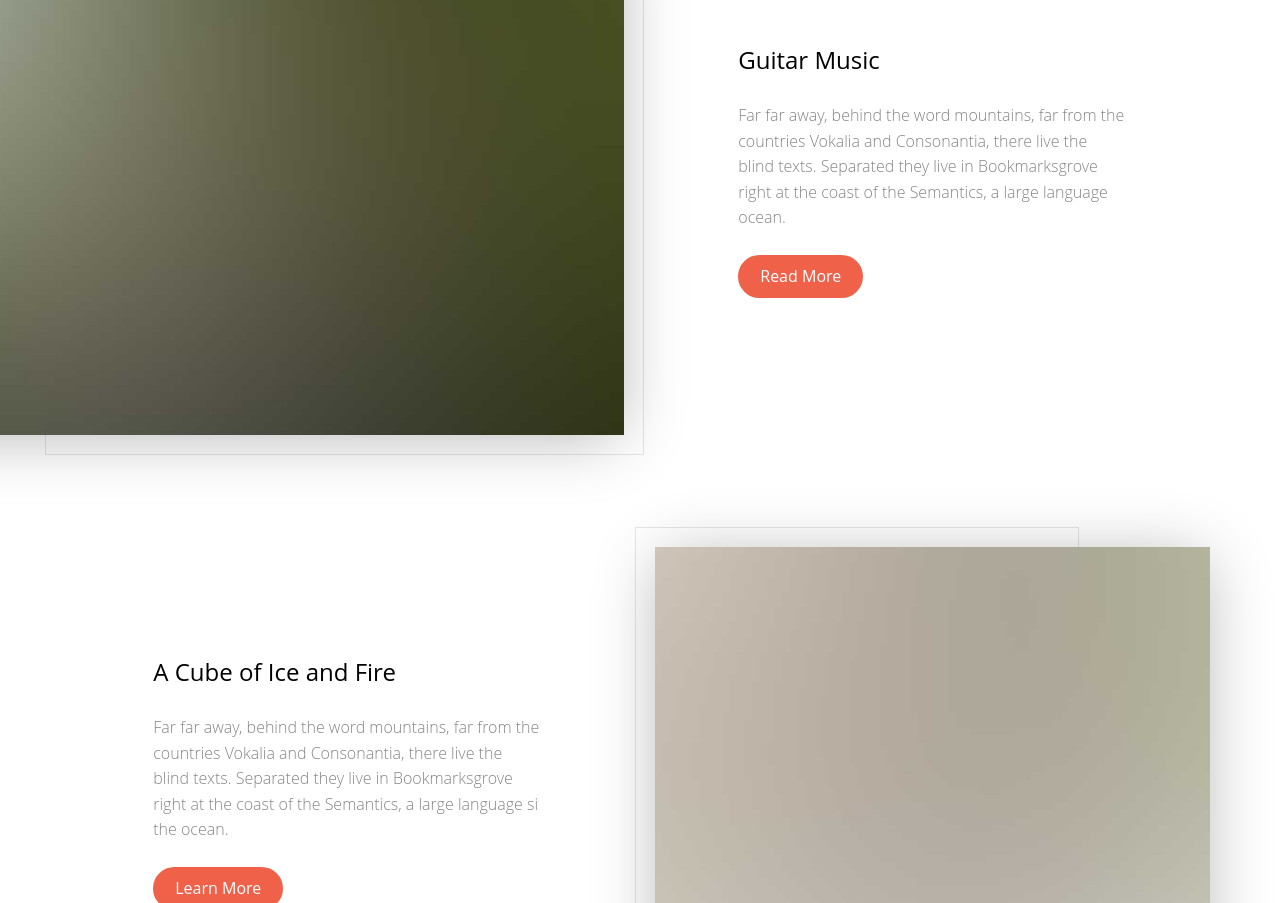
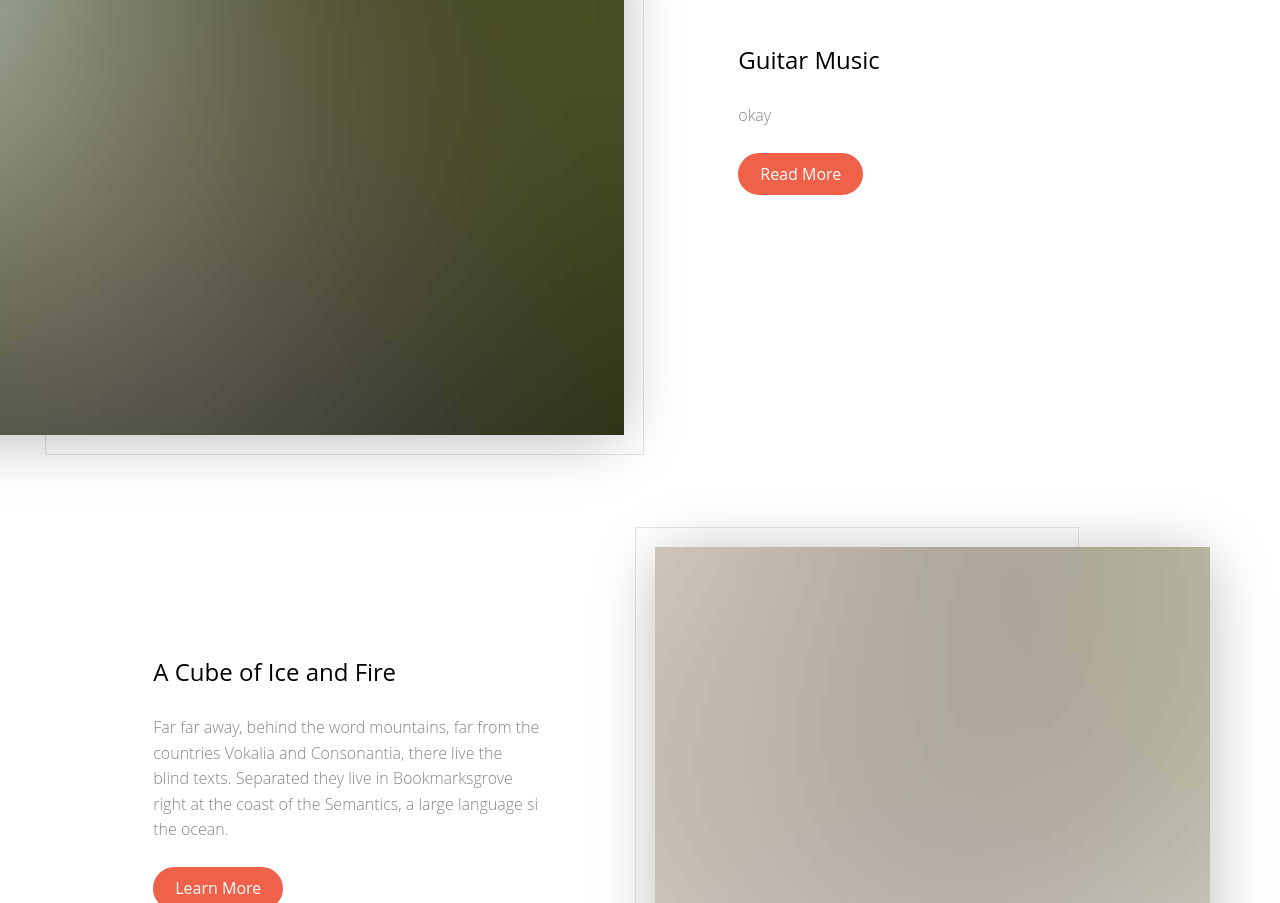
Before and after one commit to trgtboyz/Group-Task, a plain HTML site: page index.html in a window 1280 px wide. Shown: the part 1832-2735 px from the top of the page. Drawn offline with Linux system fonts and the light colour scheme; files whose address does not match are found by name.

Commit message:
commitng index.html

```diff
--- a/index.html
+++ b/index.html
@@ -180,7 +180,7 @@
 							<div class="col-md-6 animate-box">
 								<div class="desc">
 									<h3><a href="#">Guitar Music</a></h3>
-									<p>Far far away, behind the word mountains, far from the countries Vokalia and Consonantia, there live the blind texts. Separated they live in Bookmarksgrove right at the coast of the Semantics, a large language ocean.</p>
+									<p>okay</p>
 									<p><a class="btn btn-primary" href="#">Read More</a></p>
 								</div>
 							</div>
```
